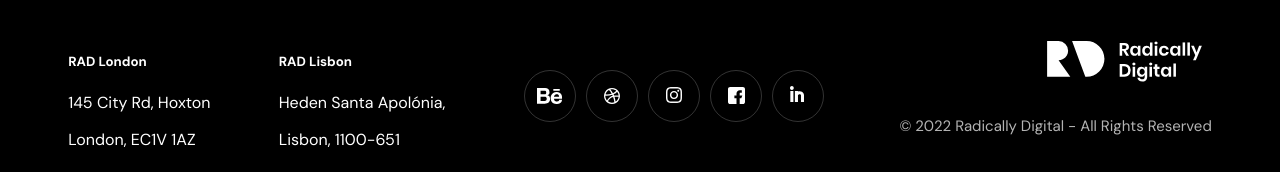
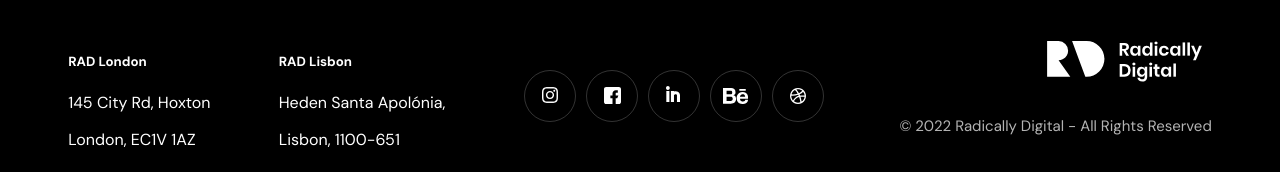
Before and after one commit to yusuf963/mini-project, a React (Create React App) app in the folder client/: page / in a window 1280 px wide. Shown: the part 1975-2147 px from the top of the page. Built offline with nearby package versions, Linux system fonts and the light colour scheme.

Commit message:
add hyper-links to social media icon on footer

```diff
--- a/client/src/components/Footer/index.js
+++ b/client/src/components/Footer/index.js
@@ -2,10 +2,10 @@ import "./styles.footer.css";
 
 import logo from "../../assets/logo.svg";
 import behance_icon from "../../assets/Group-1.svg"
-import insta_icon from "../../assets/Group-2.svg"
-import linkedin_icon from "../../assets/Group-3.svg"
+import dribble_icon1 from "../../assets/Group-2.svg"
+import insta_icon from "../../assets/Group-3.svg"
 import facebook_icon from "../../assets/Group-4.svg"
-import dribble_icon from "../../assets/Group-5.svg"
+import linkedin_icon from "../../assets/Group-5.svg"
 
 export const Footer = () => {
   return (
@@ -21,12 +21,13 @@ export const Footer = () => {
         <p>Lisbon, 1100-651 </p>
       </div>
       <div className="section-3">
-        <img className="icon" src={behance_icon} alt="behance-icon" />
-        <img className="icon" src={insta_icon} alt="insta-icon" />
-        <img className="icon" src={linkedin_icon} alt="linkedin-icon" />
-        <img className="icon" src={facebook_icon} alt="facebook-icon" />
-        <img className="icon" src={dribble_icon} alt="dribble-icon" />
+       <a href="https://www.instagram.com/accounts/login/?next=/radicallydigital/" target={'_blank'}><img className="icon" src={insta_icon} alt="insta-icon" /></a>
+       <a href="https://www.facebook.com/login/?next=https%3A%2F%2Fwww.facebook.com%2Fradically.digital%2F" target={'_blank'}><img className="icon" src={facebook_icon} alt="facebook-icon" /></a>
+       <a href="https://www.linkedin.com/company/radically-digital/" target={'_blank'}><img className="icon" src={linkedin_icon} alt="linkedin-icon" /></a>
+       <a href="https://www.behance.net/radically-digital?" target={'_blank'}><img className="icon" src={behance_icon} alt="behance-icon" /></a>
+       <a href="https://dribbble.com/shots/16488017-Radically-Digital-Landing-page" target={'_blank'}><img className="icon" src={dribble_icon1} alt="dribble-icon" /></a>
       </div>
+
       <div className="section-4">
         <img className="footer__logo" src={logo} alt="Rad logo" />
         <p className="copy_right">&copy; 2022 Radically Digital - All Rights Reserved </p>
```
